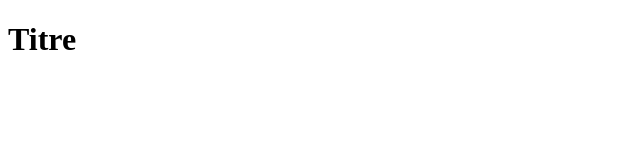
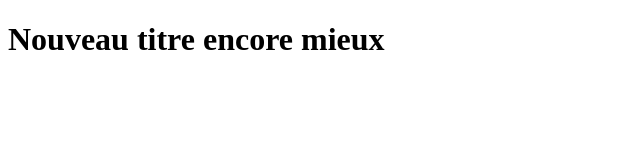
Before and after one commit to Thibaut303/helloWorld, a plain HTML site: page index.html in a window 1280 px wide. Shown: the whole page, without its empty margins (0-640 px from the left). Drawn offline with Linux system fonts and the light colour scheme.

Commit message:
change title

```diff
--- a/index.html
+++ b/index.html
@@ -4,6 +4,6 @@
     <meta charset:"utf-8">
   </head>
   <body>
-    <h1>Titre</h1>
+    <h1>Nouveau titre encore mieux</h1>
   </body>
 </html>
```
